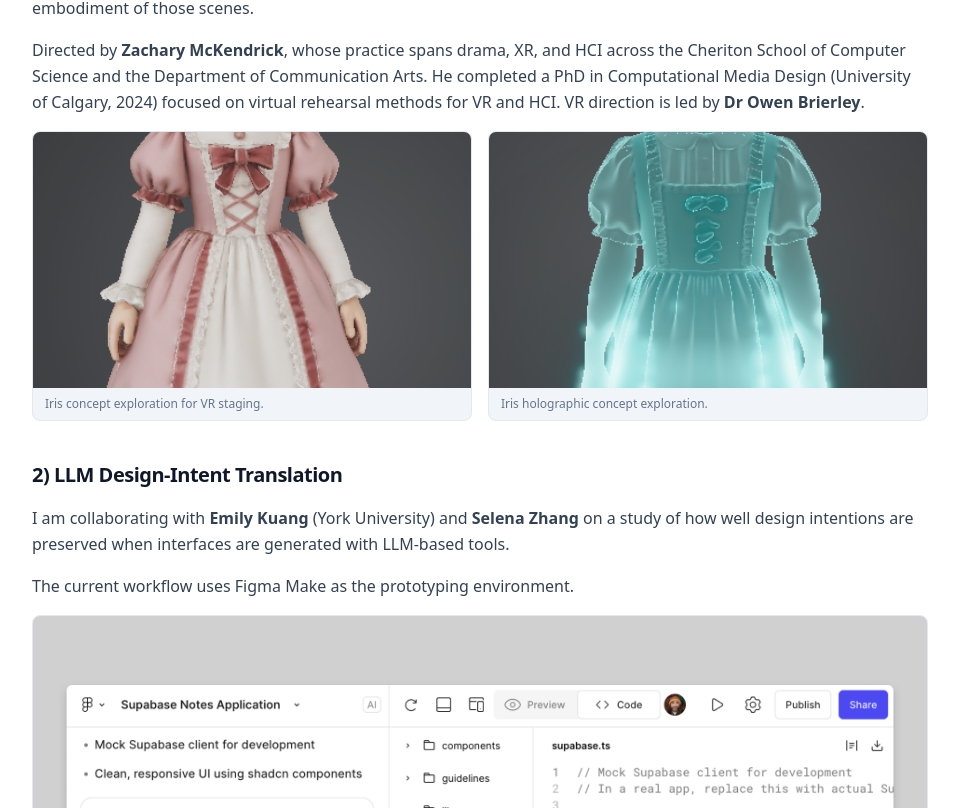
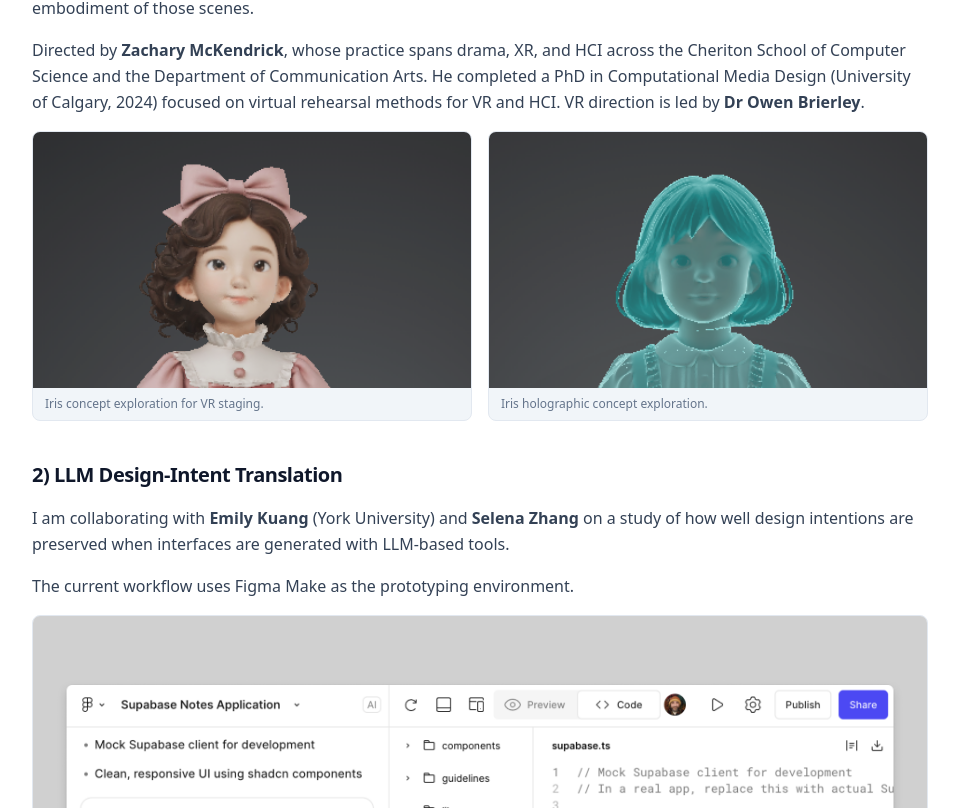
Before and after one commit to ashuadh7/ashuadh7.github.io, a React (Vite) app: page /projects/project-playground in a window 1280 px wide. Shown: the part 1312-2120 px from the top of the page, without its empty margins (160-1119 px from the left). Built offline with nearby package versions, Linux system fonts and the light colour scheme.

Commit message:
Minor fixes

```diff
--- a/src/components/projects/ProjectPageLayout.tsx
+++ b/src/components/projects/ProjectPageLayout.tsx
@@ -34,6 +34,7 @@ interface ProjectPageLayoutProps {
   children?: ReactNode;
   videos?: ProjectVideoEmbed[];
   talks?: ProjectLinkResource[];
+  talksSectionTitle?: string;
   publications?: ProjectPublication[];
 }
 
@@ -47,6 +48,7 @@ export function ProjectPageLayout({
   children,
   videos = [],
   talks = [],
+  talksSectionTitle = "Talks & Online Resources",
   publications = [],
 }: ProjectPageLayoutProps) {
   return (
@@ -125,7 +127,7 @@ export function ProjectPageLayout({
 
           {talks.length > 0 && (
             <section className="mt-10 sm:mt-12">
-              <h2 className="mb-4 text-primary">Talks & Online Resources</h2>
+              <h2 className="mb-4 text-primary">{talksSectionTitle}</h2>
               <ul className="space-y-3">
                 {talks.map((talk) => (
                   <li
--- a/src/data/projectResources.ts
+++ b/src/data/projectResources.ts
@@ -87,6 +87,15 @@ const externalProjectResources: ExternalProjectResource[] = [
     publishedOn: "2026-02-16",
   },
   {
+    id: "project-playground-resource-5",
+    projectId: "project-playground",
+    title: "Figma Make",
+    url: "https://www.figma.com/make/",
+    details: "Tool context for LLM-based UI generation experiments.",
+    linkText: "Open Tool",
+    publishedOn: "2026-02-16",
+  },
+  {
     id: "project-playground-resource-2",
     projectId: "project-playground",
     title: "Dr Owen Brierley - Kingston University",
@@ -111,15 +120,6 @@ const externalProjectResources: ExternalProjectResource[] = [
     url: "https://selenazz.github.io/",
     details: "Collaborator profile.",
     linkText: "View Profile",
-    publishedOn: "2026-02-16",
-  },
-  {
-    id: "project-playground-resource-5",
-    projectId: "project-playground",
-    title: "Figma Make",
-    url: "https://www.figma.com/make/",
-    details: "Tool context for LLM-based UI generation experiments.",
-    linkText: "Open Tool",
     publishedOn: "2026-02-16",
   },
   {
--- a/src/data/projects.ts
+++ b/src/data/projects.ts
@@ -141,7 +141,7 @@ export const projects: Project[] = [
     shortDescription: 'Ongoing and ideation-stage collaborations across XR theatre and human-AI interface research.',
     image: '/projects/project-playground/thumbnail.jpg',
     tags: ['Ongoing Work', 'Ideation', 'XR', 'Human-AI Interaction'],
-    year: '2022-Present',
+    year: 'Present',
     fullDescription: 'Project Playground captures active collaborations that are still in exploration mode. It is used to test high-risk ideas quickly, validate technical feasibility, and refine research directions before full publication-ready project framing.',
     objective: 'To run fast, evidence-oriented experiments for ongoing collaborations while keeping scope and disclosure appropriate for active and partially constrained projects.',
     methodology: [
--- a/src/pages/projects/ProjectPlaygroundProjectPage.tsx
+++ b/src/pages/projects/ProjectPlaygroundProjectPage.tsx
@@ -1,3 +1,5 @@
+import { useEffect, useState } from "react";
+import { ChevronLeft, ChevronRight, X } from "lucide-react";
 import { ProjectPageLayout } from "@/components/projects/ProjectPageLayout";
 import { getProjectTalksAndResources } from "@/data/projectResources";
 import { getProjectById } from "@/data/projects";
@@ -10,10 +12,80 @@ const irisHolographicConceptImage =
   "/projects/project-playground/iris_holographic.png";
 const figmaMakeImage = "/projects/project-playground/figma_make.png";
 
+interface IrisGalleryItem {
+  src: string;
+  alt: string;
+  caption: string;
+}
+
+const irisGalleryItems: IrisGalleryItem[] = [
+  {
+    src: irisConceptImage,
+    alt: "Concept art exploring Iris character design for The Nether in VR",
+    caption: "Iris concept exploration for VR staging.",
+  },
+  {
+    src: irisHolographicConceptImage,
+    alt: "Holographic concept art for Iris character modeling in The Nether",
+    caption: "Iris holographic concept exploration.",
+  },
+];
+
 export function ProjectPlaygroundProjectPage() {
+  const [activeIrisIndex, setActiveIrisIndex] = useState<number | null>(null);
+
+  useEffect(() => {
+    if (activeIrisIndex === null) return;
+
+    const previousOverflow = document.body.style.overflow;
+    document.body.style.overflow = "hidden";
+
+    const onKeyDown = (event: KeyboardEvent) => {
+      if (event.key === "Escape") {
+        setActiveIrisIndex(null);
+      }
+      if (event.key === "ArrowLeft") {
+        setActiveIrisIndex((current) =>
+          current === null
+            ? 0
+            : (current - 1 + irisGalleryItems.length) % irisGalleryItems.length,
+        );
+      }
+      if (event.key === "ArrowRight") {
+        setActiveIrisIndex((current) =>
+          current === null ? 0 : (current + 1) % irisGalleryItems.length,
+        );
+      }
+    };
+
+    window.addEventListener("keydown", onKeyDown);
+    return () => {
+      window.removeEventListener("keydown", onKeyDown);
+      document.body.style.overflow = previousOverflow;
+    };
+  }, [activeIrisIndex]);
+
   if (!project) return null;
 
+  const activeIrisItem =
+    activeIrisIndex === null ? null : irisGalleryItems[activeIrisIndex];
+
+  const showPreviousIris = () => {
+    setActiveIrisIndex((current) =>
+      current === null
+        ? 0
+        : (current - 1 + irisGalleryItems.length) % irisGalleryItems.length,
+    );
+  };
+
+  const showNextIris = () => {
+    setActiveIrisIndex((current) =>
+      current === null ? 0 : (current + 1) % irisGalleryItems.length,
+    );
+  };
+
   return (
+    <>
       <ProjectPageLayout
         title={project.title}
         subtitle={project.shortDescription}
@@ -21,6 +93,7 @@ export function ProjectPlaygroundProjectPage() {
       tags={project.tags}
       heroImage={project.image}
       talks={talksAndResources}
+      talksSectionTitle="Online Resources and Collaborators"
     >
         <section className="space-y-4">
           <h2 className="text-primary">About This Playground</h2>
@@ -41,50 +114,48 @@ export function ProjectPlaygroundProjectPage() {
           <p className="text-secondary leading-relaxed">
             I am supporting VR technical development for a new staging of{" "}
             <strong>The Nether</strong> at the University of Waterloo. The
-          production explores a split format where real-world scenes remain live
-          on stage while virtual-world scenes are experienced in VR. Earlier
-          productions represented virtual spaces mainly with props; this version
-          aims for direct VR embodiment of those scenes.
+            production explores a split format where real-world scenes remain
+            live on stage while virtual-world scenes are experienced in VR.
+            Earlier productions represented virtual spaces mainly with props;
+            this version aims for direct VR embodiment of those scenes.
           </p>
           <p className="text-secondary leading-relaxed">
-          Directed by <strong>Zachary McKendrick</strong>, whose practice spans
-          drama, XR, and HCI across the Cheriton School of Computer Science and
-          the Department of Communication Arts. He completed a PhD in
-          Computational Media Design (University of Calgary, 2024) focused on
-          virtual rehearsal methods for VR and HCI. VR direction is led by{" "}
+            Directed by <strong>Zachary McKendrick</strong>, whose practice
+            spans drama, XR, and HCI across the Cheriton School of Computer
+            Science and the Department of Communication Arts. He completed a PhD
+            in Computational Media Design (University of Calgary, 2024) focused
+            on virtual rehearsal methods for VR and HCI. VR direction is led by{" "}
             <strong>Dr Owen Brierley</strong>.
           </p>
           <div className="grid gap-4 md:grid-cols-2">
-          <figure className="rounded-lg overflow-hidden border border-default bg-soft">
+            {irisGalleryItems.map((item, index) => (
+              <button
+                key={item.src}
+                type="button"
+                className="text-left rounded-lg overflow-hidden border border-default bg-soft transition-transform hover:-translate-y-0.5 focus-visible:outline-none focus-visible:ring-2 focus-visible:ring-accent/60"
+                onClick={() => setActiveIrisIndex(index)}
+                aria-label={`Open Iris concept image ${index + 1}`}
+              >
                 <img
-              src={irisConceptImage}
-              alt="Concept art exploring Iris character design for The Nether in VR"
-              className="w-full h-64 object-cover"
+                  src={item.src}
+                  alt={item.alt}
+                  className="w-full h-64 object-cover object-top"
                 />
-            <figcaption className="px-3 py-2 text-xs text-muted">
-              Iris concept exploration for VR staging.
-            </figcaption>
-          </figure>
-          <figure className="rounded-lg overflow-hidden border border-default bg-soft">
-            <img
-              src={irisHolographicConceptImage}
-              alt="Holographic concept art for Iris character modeling in The Nether"
-              className="w-full h-64 object-cover"
-            />
-            <figcaption className="px-3 py-2 text-xs text-muted">
-              Iris holographic concept exploration.
-            </figcaption>
-          </figure>
+                <span className="block px-3 py-2 text-xs text-muted">
+                  {item.caption}
+                </span>
+              </button>
+            ))}
           </div>
         </section>
 
         <section className="space-y-4">
           <h2 className="text-primary">2) LLM Design-Intent Translation</h2>
           <p className="text-secondary leading-relaxed">
-          I am collaborating with <strong>Emily Kuang</strong> (York University)
-          and <strong>Selena Zhang</strong> on a study of how well design
-          intentions are preserved when interfaces are generated with LLM-based
-          tools.
+            I am collaborating with <strong>Emily Kuang</strong> (York
+            University) and <strong>Selena Zhang</strong> on a study of how well
+            design intentions are preserved when interfaces are generated with
+            LLM-based tools.
           </p>
           <p className="text-secondary leading-relaxed">
             The current workflow uses Figma Make as the prototyping environment.
@@ -106,10 +177,10 @@ export function ProjectPlaygroundProjectPage() {
             3) Developer Vigilance in LLM-Assisted Coding
           </h2>
           <p className="text-secondary leading-relaxed">
-          I am working with <strong>Meiyappan (Mei) Nagappan</strong> on design
-          directions for interfaces that keep developers cognitively engaged,
-          instead of drifting into passive copy-paste patterns when using LLMs
-          for code generation.
+            I am working with <strong>Meiyappan (Mei) Nagappan</strong> on
+            design directions for interfaces that keep developers cognitively
+            engaged, instead of drifting into passive copy-paste patterns when
+            using LLMs for code generation.
           </p>
           <p className="text-secondary leading-relaxed">
             The goal is to encourage active reasoning, verification, and
@@ -133,5 +204,69 @@ export function ProjectPlaygroundProjectPage() {
           </ul>
         </section>
       </ProjectPageLayout>
+
+      {activeIrisItem && (
+        <div
+          className="fixed inset-0 z-50 bg-black/90"
+          role="dialog"
+          aria-modal="true"
+          aria-label="Iris concept gallery viewer"
+          onClick={() => setActiveIrisIndex(null)}
+        >
+          <div className="relative w-full h-full flex items-center justify-center p-4 sm:p-8">
+            <button
+              type="button"
+              onClick={(event) => {
+                event.stopPropagation();
+                setActiveIrisIndex(null);
+              }}
+              className="absolute top-4 right-4 sm:top-6 sm:right-6 z-10 inline-flex items-center justify-center rounded-full bg-black/60 text-white p-2 hover:bg-black/80 focus-visible:outline-none focus-visible:ring-2 focus-visible:ring-white/70"
+              aria-label="Close gallery"
+            >
+              <X className="w-5 h-5" />
+            </button>
+
+            <button
+              type="button"
+              onClick={(event) => {
+                event.stopPropagation();
+                showPreviousIris();
+              }}
+              className="absolute left-3 sm:left-6 top-1/2 -translate-y-1/2 z-10 inline-flex items-center justify-center rounded-full bg-black/60 text-white p-2 hover:bg-black/80 focus-visible:outline-none focus-visible:ring-2 focus-visible:ring-white/70"
+              aria-label="Previous image"
+            >
+              <ChevronLeft className="w-6 h-6" />
+            </button>
+
+            <div
+              className="max-w-6xl w-full flex flex-col items-center gap-3"
+              onClick={(event) => event.stopPropagation()}
+            >
+              <img
+                src={activeIrisItem.src}
+                alt={activeIrisItem.alt}
+                className="max-h-[75vh] max-w-full w-auto object-contain rounded-lg border border-white/20 bg-black"
+              />
+              <p className="text-sm text-white/90 text-center">
+                {activeIrisIndex + 1} / {irisGalleryItems.length} -{" "}
+                {activeIrisItem.caption}
+              </p>
+            </div>
+
+            <button
+              type="button"
+              onClick={(event) => {
+                event.stopPropagation();
+                showNextIris();
+              }}
+              className="absolute right-3 sm:right-6 top-1/2 -translate-y-1/2 z-10 inline-flex items-center justify-center rounded-full bg-black/60 text-white p-2 hover:bg-black/80 focus-visible:outline-none focus-visible:ring-2 focus-visible:ring-white/70"
+              aria-label="Next image"
+            >
+              <ChevronRight className="w-6 h-6" />
+            </button>
+          </div>
+        </div>
+      )}
+    </>
   );
 }
```
Lines whose indentation alone changed are shown as unchanged.
